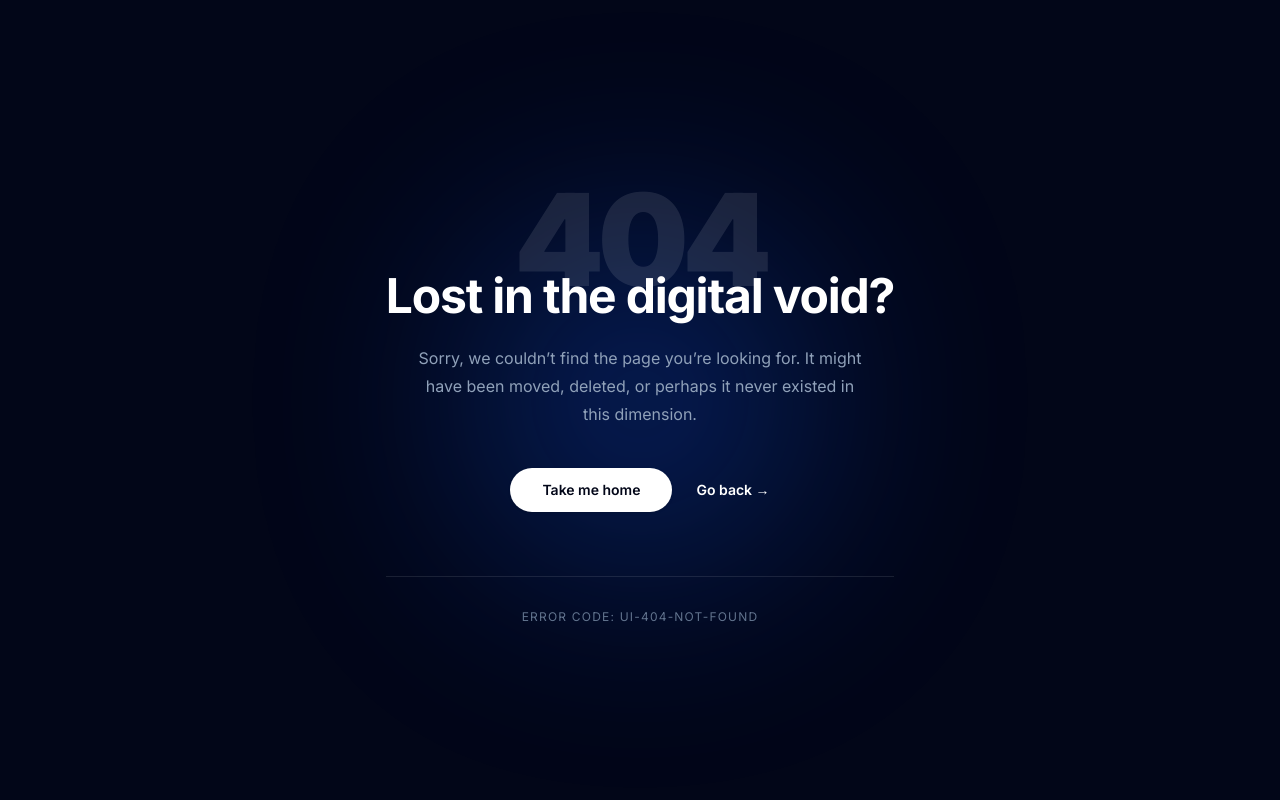
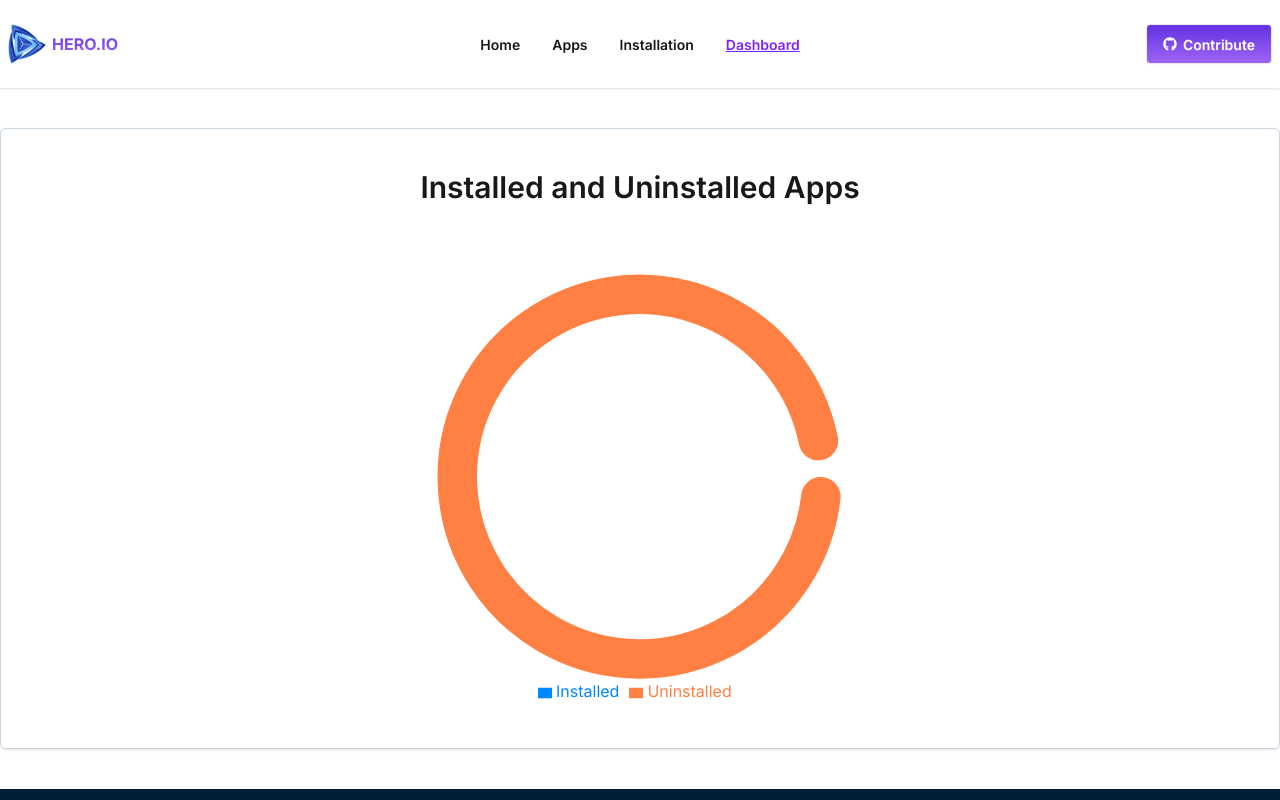
Before and after one commit to KhalidSifullahSIam2004/Demo-App-Store-siam-12, a React (Vite) app: page /dashboard in a window 1280 px wide. Shown: the top 800 px of the page. Built offline with nearby package versions, Linux system fonts and the light colour scheme.

Commit message:
pie chart add done

```diff
--- a/package.json
+++ b/package.json
@@ -17,6 +17,7 @@
     "react-router": "^7.14.0",
     "react-spinners": "^0.17.0",
     "react-toastify": "^11.0.5",
+    "recharts": "^3.8.1",
     "tailwindcss": "^4.2.2"
   },
   "devDependencies": {
--- a/src/Components/AlwaysShow/Navbar/Navbar.jsx
+++ b/src/Components/AlwaysShow/Navbar/Navbar.jsx
@@ -16,6 +16,10 @@ const navItems = [
   {
     to: "/installedapps",
     children: "Installation",
+  },
+  {
+    to: "/dashboard",
+    children: "Dashboard",
   },
 ];
 const Navbar = () => {
--- /dev/null
+++ b/src/Components/DynamicShow/Dashboard/Dashboard.jsx
@@ -0,0 +1,52 @@
+import React, { use } from "react";
+import { Pie, PieChart, Cell, Legend, Tooltip } from "recharts";
+import { InstalledAppsContext } from "../../../Contexts/InstalledAppsContext";
+import useDataFetch from "../../../CustomHooks/useDataFetch";
+
+const COLORS = ["#0088FE", "#FF8042"];
+
+const Dashboard = () => {
+  const [installedApps] = use(InstalledAppsContext);
+
+  const appsData = useDataFetch();
+
+  const unInstalledApps = appsData.length - installedApps.length;
+
+  const data = [
+    { name: "Installed", value: installedApps.length },
+    { name: "Uninstalled", value: unInstalledApps },
+  ];
+
+  return (
+    <div className="grid justify-center my-10 shadow p-10 rounded-md border border-slate-300 container mx-auto">
+      <h2 className="font-semibold text-3xl mb-16 text-center">
+        Installed and Uninstalled Apps
+      </h2>
+      <PieChart
+        style={{
+          width: "100%",
+          maxWidth: "500px",
+          maxHeight: "80vh",
+          aspectRatio: 1,
+        }}
+      >
+        <Pie
+          data={data}
+          innerRadius="80%"
+          outerRadius="100%"
+          cornerRadius="50%"
+          paddingAngle={5}
+          dataKey="value"
+        >
+          {data.map((entry, index) => (
+            <Cell key={`cell-${index}`} fill={COLORS[index % COLORS.length]} />
+          ))}
+        </Pie>
+        <Legend />
+        <Tooltip />
+      </PieChart>
+    </div>
+  );
+};
+
+export default Dashboard;
--- a/src/Routes/Routes.jsx
+++ b/src/Routes/Routes.jsx
@@ -5,6 +5,7 @@ import AllApps from "../Components/DynamicShow/AllApps/AllApps";
 import InstalledApps from "../Components/DynamicShow/InstalledApps/InstalledApps";
 import HomePage from "../Components/DynamicShow/HomePage/HomePage";
 import SingleAppDetails from "../Components/DynamicShow/SingleAppDetails/SingleAppDetails";
+import Dashboard from "../Components/DynamicShow/Dashboard/Dashboard";
 
 const router = createBrowserRouter([
   {
@@ -28,6 +29,10 @@ const router = createBrowserRouter([
         path: "/installedapps",
         element: <InstalledApps />,
       },
+      {
+        path: "/dashboard",
+        element: <Dashboard />,
+      },
     ],
   },
 ]);
```
Also changed, not shown: 1 other file (tests, documents, lock files or other folders).
